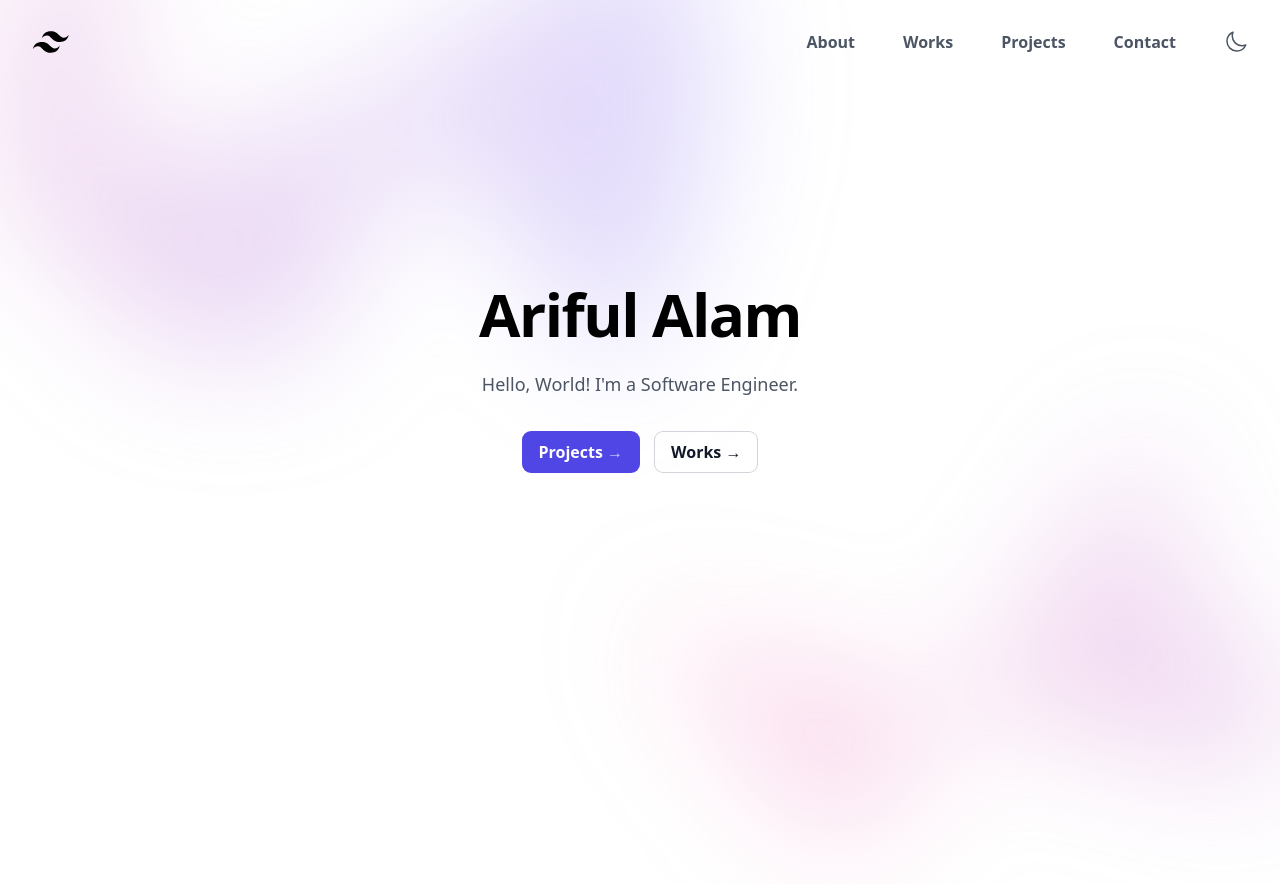
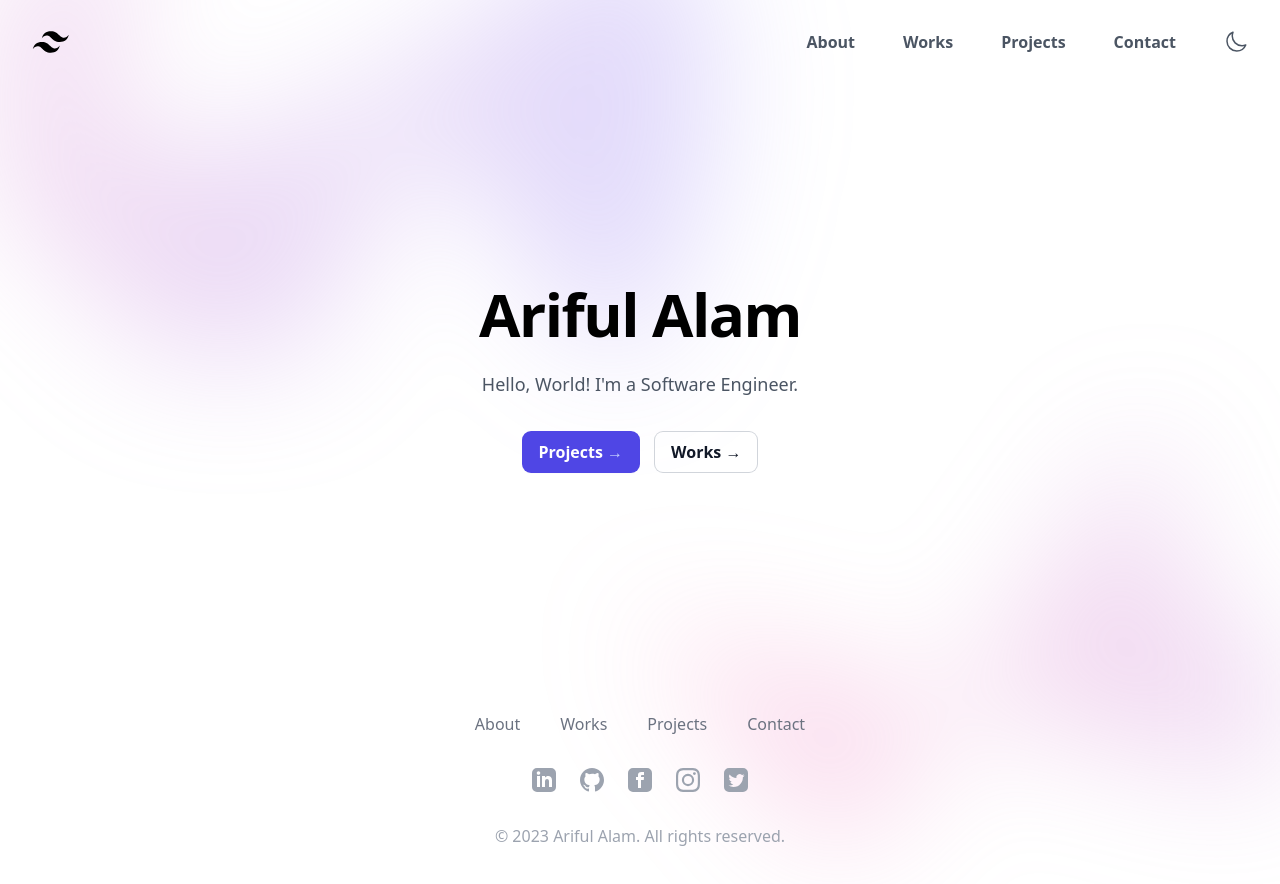
Before and after one commit to sbommaganty/portfolio, a Next.js app: page / in a window 1280 px wide. Shown: the top 884 px of the page. Before the commit the page ends 862 px from the top, so only its background shows below. Built offline with nearby package versions, Linux system fonts and the light colour scheme; a web font is replaced by a local one.

Commit message:
feat: footer added

```diff
--- /dev/null
+++ b/components/Footer.tsx
@@ -0,0 +1,103 @@
+import Link from "next/link";
+import { navigation, socialLinks } from "config";
+
+interface socialProps {
+  className: string;
+  "aria-hidden": boolean;
+}
+
+const social = [
+  {
+    name: "LinkedIn",
+    href: socialLinks.linkedin,
+    icon: (props: socialProps) => (
+      <svg fill="currentColor" viewBox="0 0 24 24" {...props}>
+        <path d="M19 0H5a5 5 0 0 0-5 5v14a5 5 0 0 0 5 5h14a5 5 0 0 0 5-5V5a5 5 0 0 0-5-5zM8 19H5V8h3v11zM6.5 6.732c-.966 0-1.75-.79-1.75-1.764s.784-1.764 1.75-1.764 1.75.79 1.75 1.764-.783 1.764-1.75 1.764zM20 19h-3v-5.604c0-3.368-4-3.113-4 0V19h-3V8h3v1.765c1.396-2.586 7-2.777 7 2.476V19z" />
+      </svg>
+    ),
+  },
+  {
+    name: "GitHub",
+    href: socialLinks.github,
+    icon: (props: socialProps) => (
+      <svg fill="currentColor" viewBox="0 0 24 24" {...props}>
+        <path d="M12 0C5.374 0 0 5.373 0 12c0 5.302 3.438 9.8 8.207 11.387.599.111.793-.261.793-.577v-2.234c-3.338.726-4.033-1.416-4.033-1.416-.546-1.387-1.333-1.756-1.333-1.756-1.089-.745.083-.729.083-.729 1.205.084 1.839 1.237 1.839 1.237 1.07 1.834 2.807 1.304 3.492.997.107-.775.418-1.305.762-1.604-2.665-.305-5.467-1.334-5.467-5.931 0-1.311.469-2.381 1.236-3.221-.124-.303-.535-1.524.117-3.176 0 0 1.008-.322 3.301 1.23A11.509 11.509 0 0 1 12 5.803c1.02.005 2.047.138 3.006.404 2.291-1.552 3.297-1.23 3.297-1.23.653 1.653.242 2.874.118 3.176.77.84 1.235 1.911 1.235 3.221 0 4.609-2.807 5.624-5.479 5.921.43.372.823 1.102.823 2.222v3.293c0 .319.192.694.801.576C20.566 21.797 24 17.3 24 12c0-6.627-5.373-12-12-12z" />
+      </svg>
+    ),
+  },
+  {
+    name: "Facebook",
+    href: socialLinks.facebook,
+    icon: (props: socialProps) => (
+      <svg fill="currentColor" viewBox="0 0 24 24" {...props}>
+        <path d="M19 0H5a5 5 0 0 0-5 5v14a5 5 0 0 0 5 5h14a5 5 0 0 0 5-5V5a5 5 0 0 0-5-5zm-3 7h-1.924C13.461 7 13 7.252 13 7.889V9h3l-.238 3H13v8h-3v-8H8V9h2V7.077C10 5.055 11.064 4 13.461 4H16v3z" />
+      </svg>
+    ),
+  },
+  {
+    name: "Instagram",
+    href: socialLinks.instagram,
+    icon: (props: socialProps) => (
+      <svg fill="currentColor" viewBox="0 0 24 24" {...props}>
+        <path d="M12 2.163c3.204 0 3.584.012 4.85.07 3.252.148 4.771 1.691 4.919 4.919.058 1.265.069 1.645.069 4.849 0 3.205-.012 3.584-.069 4.849-.149 3.225-1.664 4.771-4.919 4.919-1.266.058-1.644.07-4.85.07-3.204 0-3.584-.012-4.849-.07-3.26-.149-4.771-1.699-4.919-4.92-.058-1.265-.07-1.644-.07-4.849 0-3.204.013-3.583.07-4.849.149-3.227 1.664-4.771 4.919-4.919 1.266-.057 1.645-.069 4.849-.069zM12 0C8.741 0 8.333.014 7.053.072 2.695.272.273 2.69.073 7.052.014 8.333 0 8.741 0 12c0 3.259.014 3.668.072 4.948.2 4.358 2.618 6.78 6.98 6.98C8.333 23.986 8.741 24 12 24c3.259 0 3.668-.014 4.948-.072 4.354-.2 6.782-2.618 6.979-6.98.059-1.28.073-1.689.073-4.948 0-3.259-.014-3.667-.072-4.947-.196-4.354-2.617-6.78-6.979-6.98C15.668.014 15.259 0 12 0zm0 5.838a6.162 6.162 0 1 0 0 12.324 6.162 6.162 0 0 0 0-12.324zM12 16a4 4 0 1 1 0-8 4 4 0 0 1 0 8zm6.406-11.845a1.44 1.44 0 1 0 0 2.881 1.44 1.44 0 0 0 0-2.881z" />
+      </svg>
+    ),
+  },
+  {
+    name: "Twitter",
+    href: socialLinks.twitter,
+    icon: (props: socialProps) => (
+      <svg fill="currentColor" viewBox="0 0 24 24" {...props}>
+        <path d="M19 0H5a5 5 0 0 0-5 5v14a5 5 0 0 0 5 5h14a5 5 0 0 0 5-5V5a5 5 0 0 0-5-5zm-.139 9.237c.209 4.617-3.234 9.765-9.33 9.765a9.286 9.286 0 0 1-5.032-1.475 6.605 6.605 0 0 0 4.86-1.359 3.285 3.285 0 0 1-3.066-2.28 3.3 3.3 0 0 0 1.482-.056c-1.579-.317-2.668-1.739-2.633-3.26.442.246.949.394 1.486.411A3.289 3.289 0 0 1 5.612 6.6a9.32 9.32 0 0 0 6.766 3.43 3.286 3.286 0 0 1 5.594-2.993 6.583 6.583 0 0 0 2.086-.796 3.296 3.296 0 0 1-1.443 1.816A6.578 6.578 0 0 0 20.5 7.54a6.66 6.66 0 0 1-1.639 1.697z" />
+      </svg>
+    ),
+  },
+  // {
+  //   name: "Youtube",
+  //   href: socialLinks.twitter,
+  //   icon: (props: socialProps) => (
+  //     <svg fill="currentColor" viewBox="0 0 24 24" {...props}>
+  //       <path d="m10 9.333 5.333 2.662L10 14.667V9.333zM24 5v14a5 5 0 0 1-5 5H5a5 5 0 0 1-5-5V5a5 5 0 0 1 5-5h14a5 5 0 0 1 5 5zm-4 7c-.02-4.123-.323-5.7-2.923-5.877-2.403-.164-7.754-.163-10.153 0C4.326 6.3 4.02 7.87 4 12c.02 4.123.323 5.7 2.923 5.877 2.399.163 7.75.164 10.153 0C19.674 17.7 19.98 16.13 20 12z" />
+  //     </svg>
+  //   ),
+  // },
+];
+
+export default function Footer() {
+  return (
+    <footer className="mx-auto max-w-7xl overflow-hidden py-12 px-6 lg:px-8">
+      <nav
+        className="-mx-5 -my-2 flex flex-wrap justify-center"
+        aria-label="Footer"
+      >
+        {navigation.footer.map((item) => (
+          <div key={item.name} className="px-5 py-2">
+            <Link
+              href={item.href}
+              className="text-base text-gray-500 transition hover:text-gray-900"
+            >
+              {item.name}
+            </Link>
+          </div>
+        ))}
+      </nav>
+      <div className="mt-8 flex justify-center space-x-6">
+        {social.map((item) => (
+          <a
+            key={item.name}
+            href={item.href}
+            target="_blank"
+            rel="noopener noreferrer"
+            className="text-gray-400 transition hover:text-gray-500"
+          >
+            <span className="sr-only">{item.name}</span>
+            <item.icon className="h-6 w-6" aria-hidden={true} />
+          </a>
+        ))}
+      </div>
+      <p className="mt-8 text-center text-base text-gray-400">
+        &copy; {new Date().getFullYear()} Ariful Alam. All rights reserved.
+      </p>
+    </footer>
+  );
+}
--- a/components/Layout.tsx
+++ b/components/Layout.tsx
@@ -1,3 +1,4 @@
+import Footer from "./Footer";
 import Navbar from "./Navbar";
 
 interface props {
@@ -70,13 +71,14 @@ const BackgroundEffect2 = () => {
 
 const MainLayout = ({ children }: props) => {
   return (
-    <div className="isolate antialiased">
+    <div className="isolate flex min-h-screen flex-col justify-between antialiased">
       <BackgroundEffect1 />
       <Navbar />
-      <main className="relative px-6 py-8">
+      <main className="relative flex-1 px-6 py-8">
         {children}
         <BackgroundEffect2 />
       </main>
+      <Footer />
     </div>
   );
 };
```
